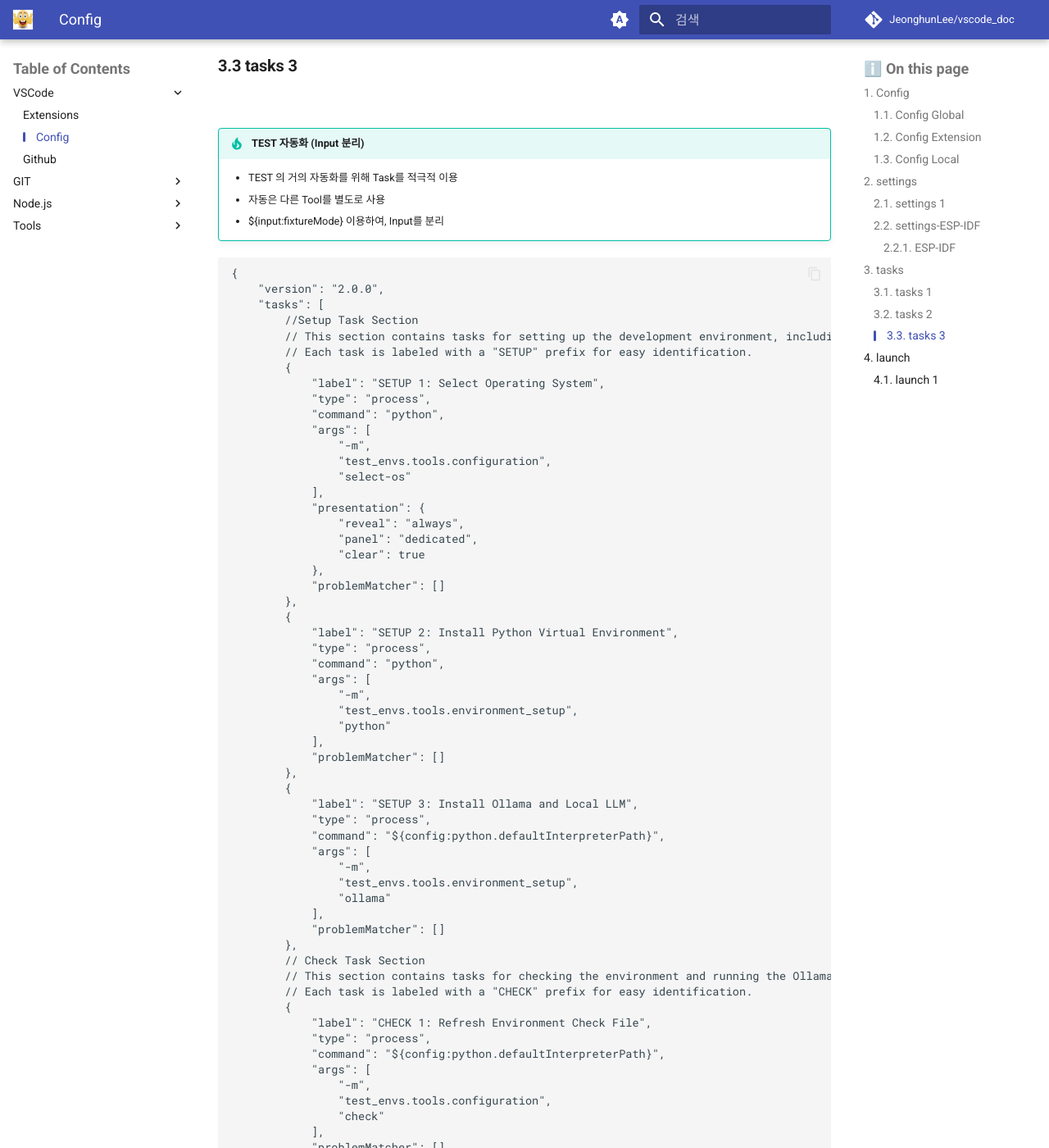
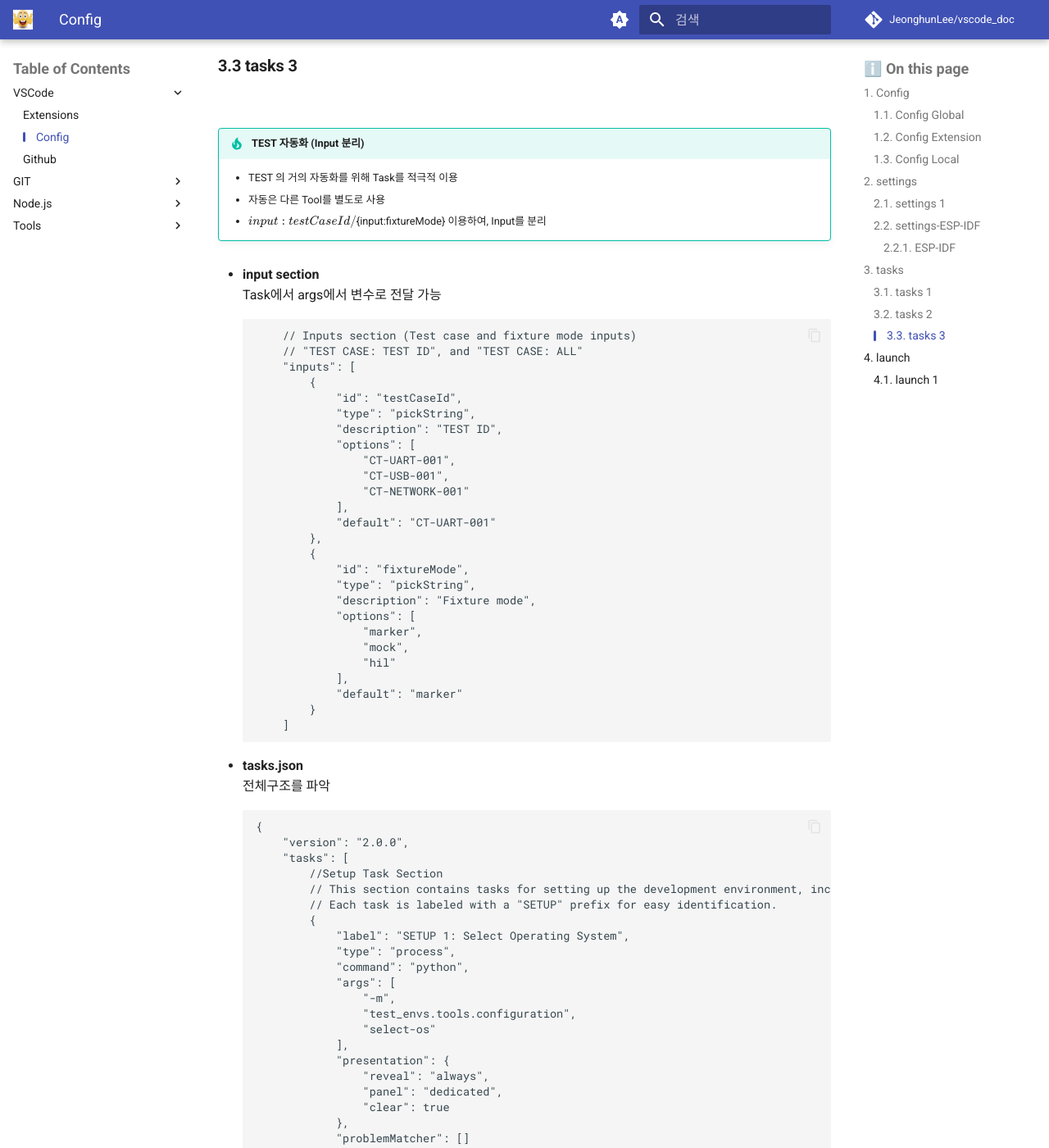
Before and after one commit to JeonghunLee/vscode_doc, an MkDocs documentation site: the page built from docs/vscode_config.md, in a window 1280 px wide and 1400 px high, scrolled down 17752 px. Shown: the whole window at 82% size. Built offline with MkDocs 1.6.1 and Material for MkDocs 9.7.7, drawn with Linux system fonts in a browser that asks for light colours; formulas are drawn with MathJax 3; comment, search, counter and statistics services are not loaded.

Commit message:
Add input section and examples for task automation in tasks.json

````diff
--- a/docs/vscode_config.md
+++ b/docs/vscode_config.md
@@ -860,7 +860,42 @@ https://code.visualstudio.com/docs/debugtest/tasks
 !!! tip "TEST 자동화 (Input 분리)"
     - TEST 의 거의 자동화를 위해 Task를 적극적 이용
     - 자동은 다른 Tool를 별도로 사용
-    - ${input:fixtureMode} 이용하여, Input를 분리
+    - ${input:testCaseId} /${input:fixtureMode} 이용하여, Input를 분리
+
+* **input section**
+Task에서 args에서 변수로 전달 가능
+```
+    // Inputs section (Test case and fixture mode inputs)
+    // "TEST CASE: TEST ID", and "TEST CASE: ALL"
+    "inputs": [
+        {
+            "id": "testCaseId",
+            "type": "pickString",
+            "description": "TEST ID",
+            "options": [
+                "CT-UART-001",
+                "CT-USB-001",
+                "CT-NETWORK-001"
+            ],
+            "default": "CT-UART-001"
+        },
+        {
+            "id": "fixtureMode",
+            "type": "pickString",
+            "description": "Fixture mode",
+            "options": [
+                "marker",
+                "mock",
+                "hil"
+            ],
+            "default": "marker"
+        }
+    ]
+```
+
+
+* **tasks.json**
+전체구조를 파악
 ```
 {
     "version": "2.0.0",
````
